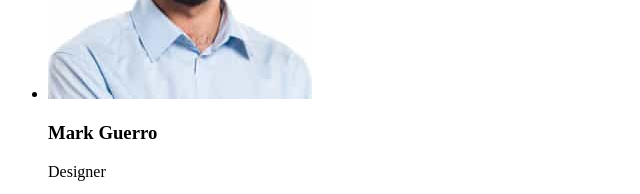
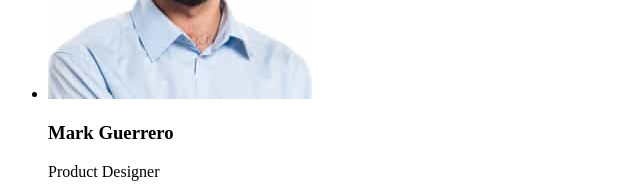
Before and after one commit to Vaku1a/goit-markup-hw-01, a plain HTML site: page index.html in a window 1280 px wide. Shown: the part 1800-1994 px from the top of the page, 0-640 px from the left. Drawn offline with Linux system fonts and the light colour scheme.

Commit message:
Update index
Product Designer - Mark Guerrero

```diff
--- a/index.html
+++ b/index.html
@@ -75,8 +75,8 @@
             <ul>
                 <li>
                     <img src="./images/mark-guerrero.jpg" alt="mark-guerro" width="264" height="260" />
-                    <h3>Mark Guerro</h3>
-                    <p>Designer</p>
+                    <h3>Mark Guerrero</h3>
+                    <p>Product Designer</p>
                 </li>
                 <li>
                     <img src="./images/tom-ford.jpg" alt="tom-ford" width="264" height="260" />
```
